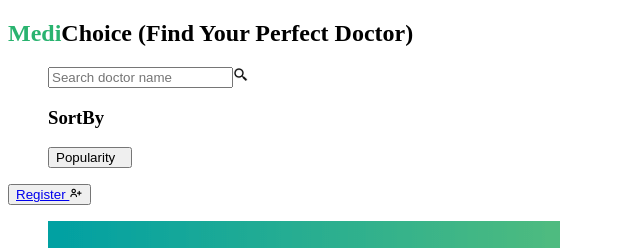
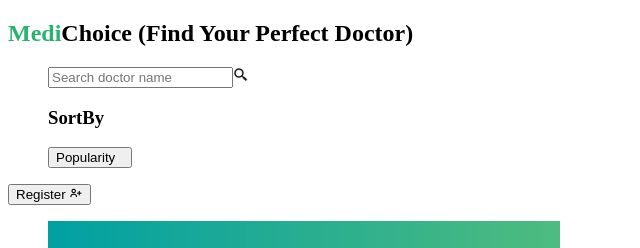
Before and after one commit to saeedalipanah/doctors-list, a Vue app: page / in a window 1280 px wide. Shown: the top 248 px of the page, without its empty margins (0-640 px from the left). Built offline with nearby package versions, Linux system fonts and the light colour scheme; the HTML template or start-up script is replaced by a standard one.

Commit message:
new version relesed

```diff
--- a/src/assets/scss/_components.scss
+++ b/src/assets/scss/_components.scss
@@ -85,6 +85,7 @@
   border: 1px solid rgb(64, 64, 64);
   border-radius: 3px;
   padding: 5px;
+  cursor: pointer;
   transition: .3s ease;
   &:hover{
     border: 1px solid #00fbff51;
@@ -105,7 +106,6 @@
     margin-top: 5px;
   }
   button {
-    cursor: pointer;
     margin-left: 10px;
     height: 100%;
   }
--- a/src/components/doctors/DoctorsList.vue
+++ b/src/components/doctors/DoctorsList.vue
@@ -1,9 +1,10 @@
 <script setup>
 // components
 import DoctorCard from './DoctorCard.vue'
-
+import { useRouter } from 'vue-router';
 import { useDoctorStore } from '../../stores/doctors'
 import { computed, ref } from 'vue'
+const router = useRouter()
 //stored doctors fetch
 const doctorStore = useDoctorStore()
 const doctors = computed(() => doctorStore.doctors)
@@ -48,6 +49,10 @@ const listToShow = computed(() =>
   searchedName.value ? filteredList.value : sortOrder.value ? sortedList.value : doctors.value
 )
 
+const goToReg = ()=>{
+  router.push({name:'register'})
+}
+
 </script>
 
 <template>
@@ -77,8 +82,8 @@ const listToShow = computed(() =>
       </figure>
 
       <!-- Register btn -->
-      <button class="new-btn d-flex align-center">
-        <router-link class="router-link" :to="{ name: 'register' }"> Register </router-link>
+      <button class="new-btn d-flex align-center" @click="goToReg">
+         Register
         <i class="bx bx-user-plus"></i>
       </button>
     </header>
--- a/src/stores/doctors.js
+++ b/src/stores/doctors.js
@@ -1,5 +1,5 @@
 import { defineStore } from 'pinia'
-import { ref } from 'vue'
+import { ref  } from 'vue'
 
 export const useDoctorStore = defineStore('doctor', () => {
   const doctors = ref([
@@ -31,7 +31,7 @@ export const useDoctorStore = defineStore('doctor', () => {
       id: 'e5ddbd3e43e6a',
       name: 'Saeed',
       email: 'saeed55@gmail.com',
-      specialisations: ['Cardiologist', 'Dermatologist','Dermatologist'],
+      specialisations: ['Cardiologist', 'Dermatologist'],
       likes: 352,
       isDisiked: false,
       isLiked: false,
@@ -50,12 +50,23 @@ export const useDoctorStore = defineStore('doctor', () => {
       comment: '',
       description:
         'Lorem ipsum dolor sit amet consectetur adipisicing elit. Nesciunt illo commodi aspernatur, quaerat amet iure perspiciatis deleniti earum magnam.'
-    }
+    },
+    {
+      id: 'b1aaba8e22e5b',
+      name: 'mehran',
+      email: 'mehran@gmail.pl',
+      specialisations: ['Psychiatrist','Dermatologist','Surgeon'],
+      likes: 245,
+      isDisiked: false,
+      isLiked: false,
+      comment: '',
+      description:
+        'Lorem ipsum dolor sit amet consectetur adipisicing elit. Nesciunt illo commodi aspernatur, quaerat amet iure perspiciatis deleniti earum magnam.'
+    },
   ])
 
   const createNewDoctor = (doctor) => {
     doctors.value.push(doctor)
   }
-
-  return { doctors, createNewDoctor }
+  return { doctors, createNewDoctor, }
 })
--- a/src/views/RegistrationView.vue
+++ b/src/views/RegistrationView.vue
@@ -4,6 +4,6 @@ import RegisterForm from '../components/register-form/RegisterForm.vue'
 
 <template>
   <main class="routes">
-  <register-form></register-form>
+    <register-form></register-form>
   </main>
 </template>
```
